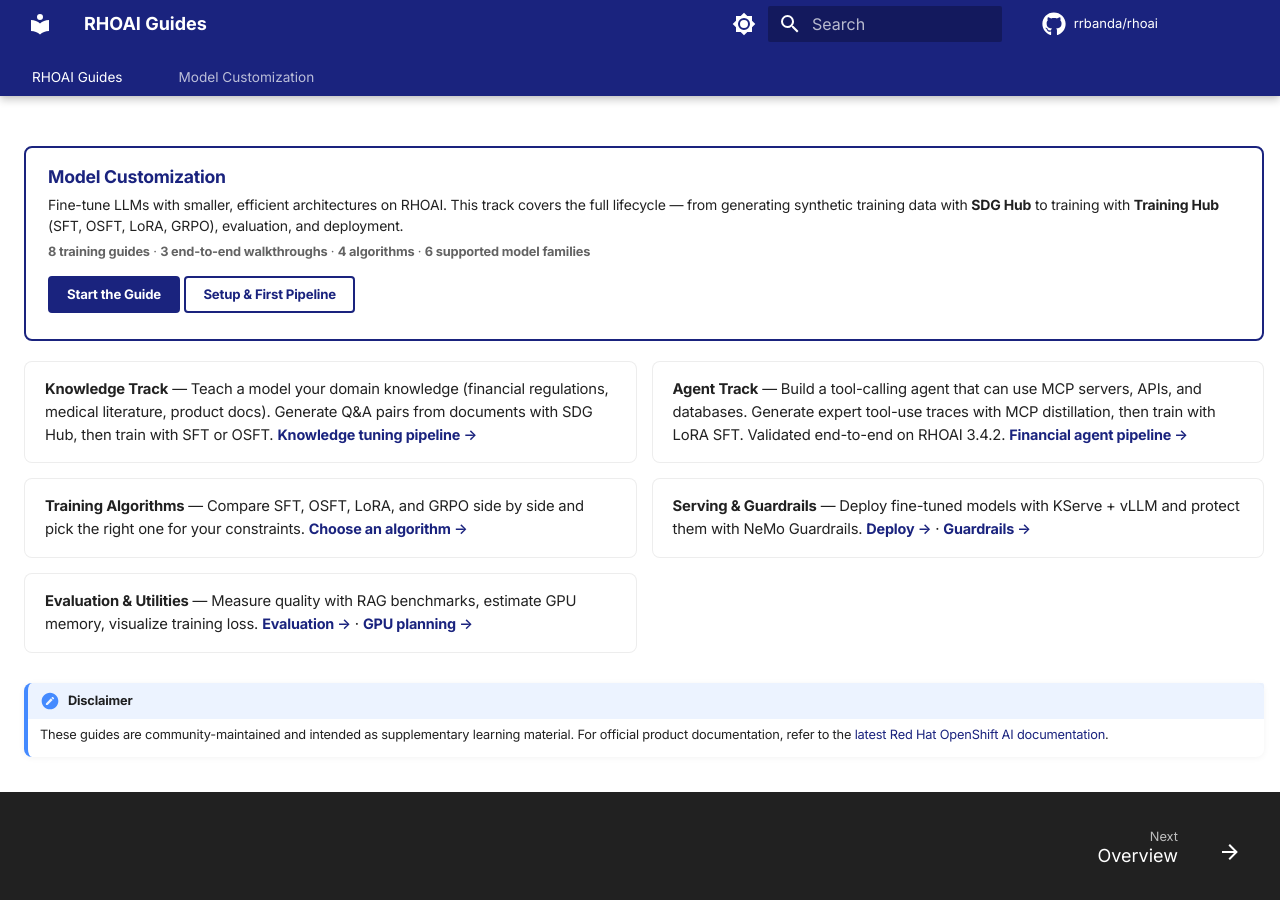
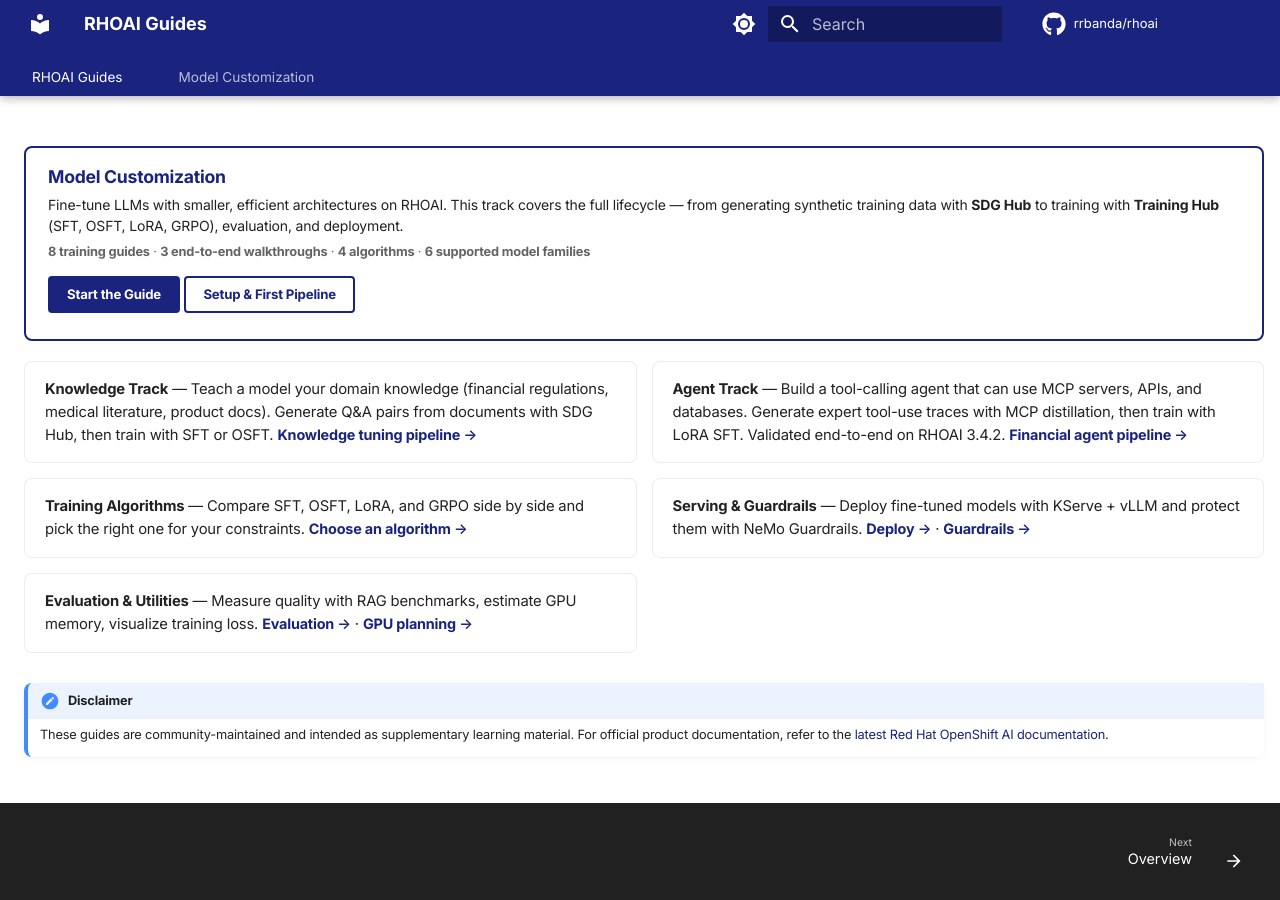
Before and after one commit to rrbanda/rhoai, an MkDocs documentation site: the page built from docs/index.md, in a window 1280 px wide. Built offline with MkDocs 1.6.1 and Material for MkDocs 9.7.7, drawn with Linux system fonts in a browser that asks for light colours; comment, search, counter and statistics services are not loaded.

Commit message:
fix: footer CSS targeting correct MkDocs Material class names
Previous CSS targeted non-existent classes (md-footer-nav__title,
md-footer-nav__direction). MkDocs Material uses md-footer__title,
md-footer__direction, and md-footer__button. Compact styling with
correct selectors to match reference screenshot.

```diff
--- a/docs/stylesheets/extra.css
+++ b/docs/stylesheets/extra.css
@@ -171,39 +171,28 @@
   left: 0;
   right: 0;
   z-index: 100;
-  font-size: 0.72rem;
 }
 
 .md-footer__inner {
-  padding: 0.3rem 0.8rem;
-  display: flex;
-  align-items: center;
-  justify-content: space-between;
+  padding: 0.25rem 0.6rem;
 }
 
 .md-footer__link {
-  padding: 0.3rem 0.5rem;
-  display: flex;
-  align-items: center;
-  gap: 0.4rem;
+  padding: 0.2rem 0.4rem;
 }
 
-.md-footer-nav__title {
-  font-size: 0.66rem;
-  margin: 0;
-  padding: 0;
+.md-footer__title {
+  font-size: 0.72rem;
   line-height: 1.3;
 }
 
-.md-footer-nav__direction {
-  font-size: 0.5rem;
-  line-height: 1.2;
-  opacity: 0.7;
+.md-footer__direction {
+  font-size: 0.52rem;
 }
 
-.md-footer-nav__link .md-icon {
-  width: 0.7rem;
-  height: 0.7rem;
+.md-footer__button.md-icon svg {
+  width: 1rem;
+  height: 1rem;
 }
 
 /* Hide the "Made with Material" meta bar */
@@ -213,7 +202,7 @@
 
 /* Prevent content from hiding behind the fixed footer */
 .md-main {
-  padding-bottom: 40px;
+  padding-bottom: 44px;
 }
 
 /* Sidebar and content scroll within remaining viewport */
```
